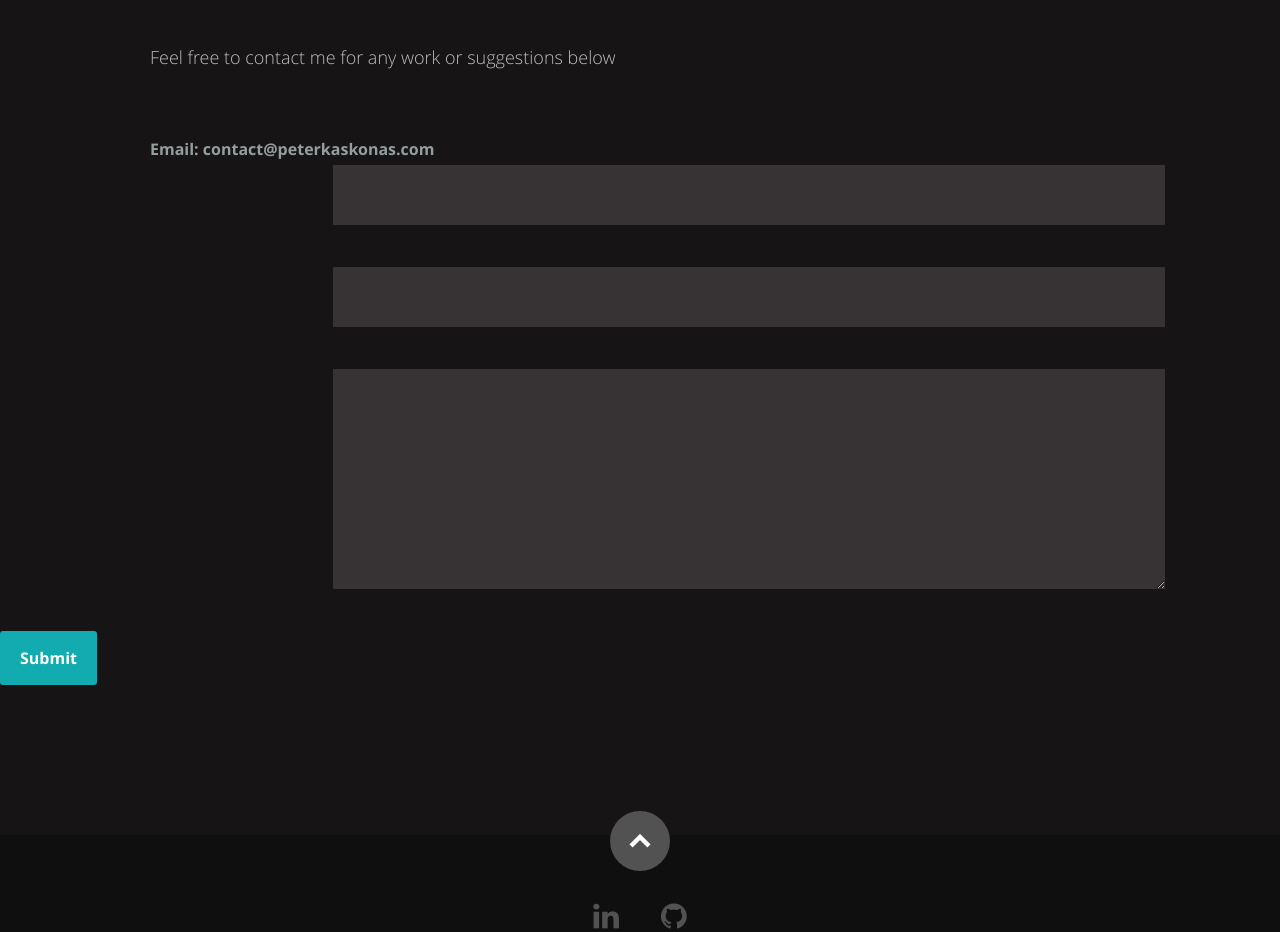
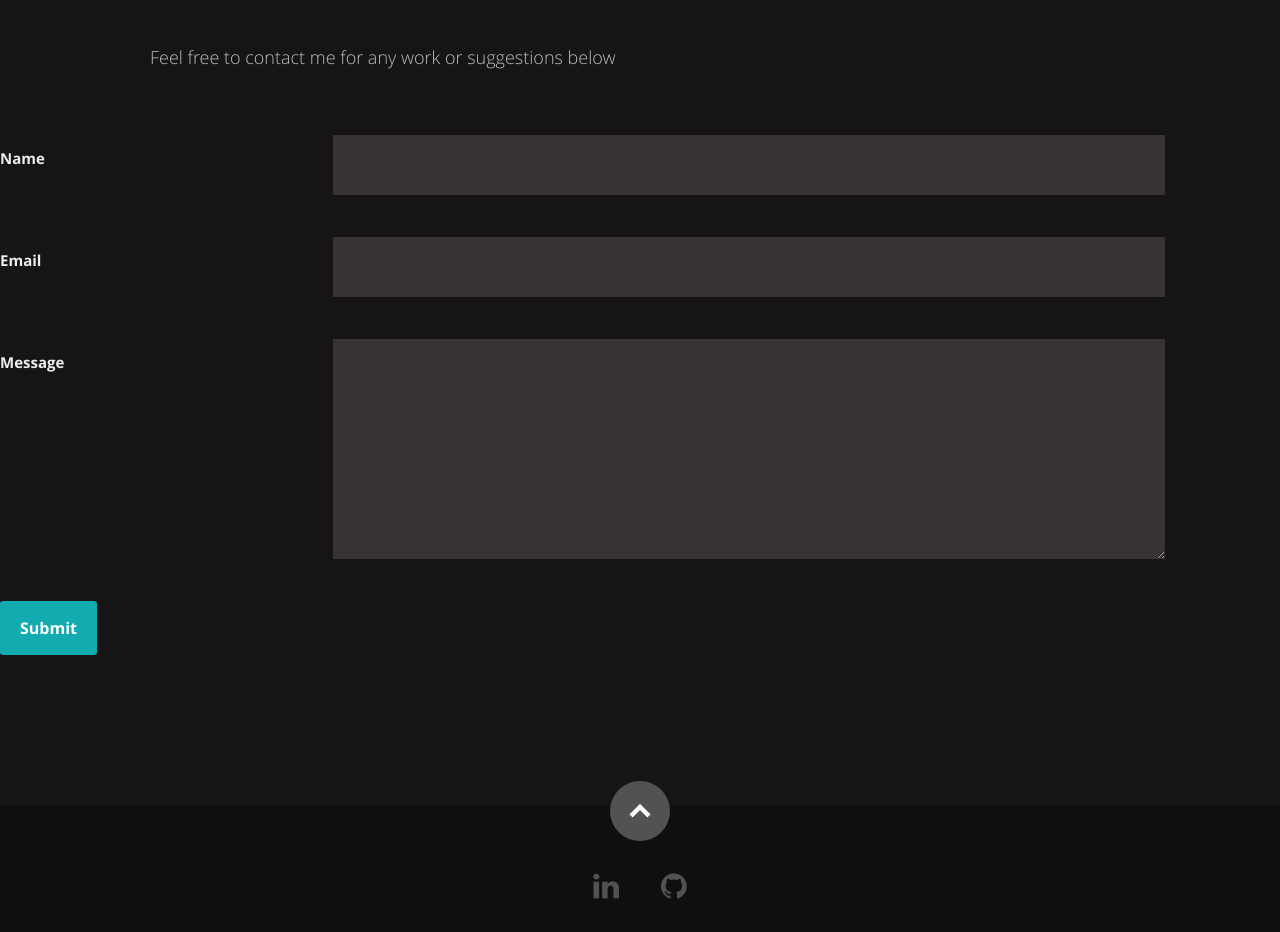
Before and after one commit to gkaskonas/aws-cdk-demo, a React (Create React App) app in the folder packages/application/: page / in a window 1280 px wide. Shown: the part 3360-4292 px from the top of the page. Built offline with nearby package versions, Linux system fonts and the light colour scheme.

Commit message:
Update submit form

```diff
--- a/packages/application/src/components/ContactUs.js
+++ b/packages/application/src/components/ContactUs.js
@@ -9,7 +9,6 @@ export default class ContactUs extends Component {
     }
   }
   render() {
-    let resumeData = this.props.resumeData;
     return (
       <section id="contact">
           <div className="row section-head">
@@ -19,26 +18,18 @@ export default class ContactUs extends Component {
               </p>
             </div>
           </div>
-          <div className="row">
-            <aside className="eigth columns footer-widgets">
-              <div className="widget">
-                <a href = {"mailto:" + resumeData.email}>Email: {resumeData.email}
-                </a>
-              </div>
-            </aside>
-          </div>
           <div>
             <form id="contact-form" onSubmit={this.handleSubmit.bind(this)} method="POST">
           <div className="form-group">
-            <label htmlFor="name"></label>
+            <label htmlFor="name">Name</label>
             <input type="text" className="form-control" value={this.state.name} onChange={this.onNameChange.bind(this)} />
           </div>
           <div className="form-group">
-            <label htmlFor="exampleInputEmail1"></label>
+            <label htmlFor="exampleInputEmail1">Email</label>
             <input type="email" className="form-control" aria-describedby="emailHelp" value={this.state.email} onChange={this.onEmailChange.bind(this)} />
           </div>
           <div className="form-group">
-            <label htmlFor="message"></label>
+            <label htmlFor="message">Message</label>
             <textarea className="form-control" rows="5" value={this.state.message} onChange={this.onMessageChange.bind(this)} />
           </div>
           <button type="submit" className="btn btn-primary">Submit</button>
```
